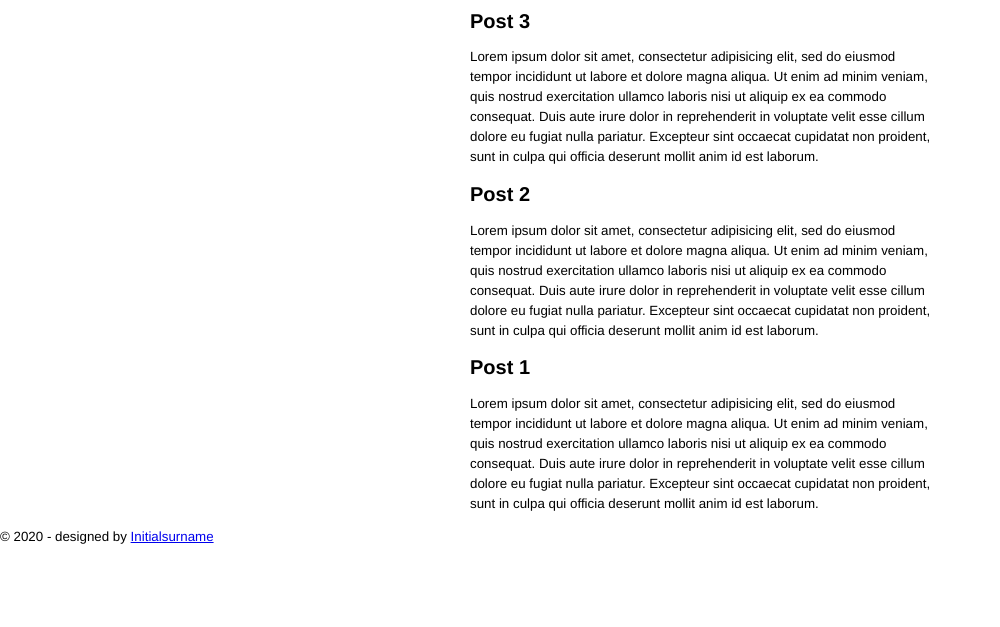
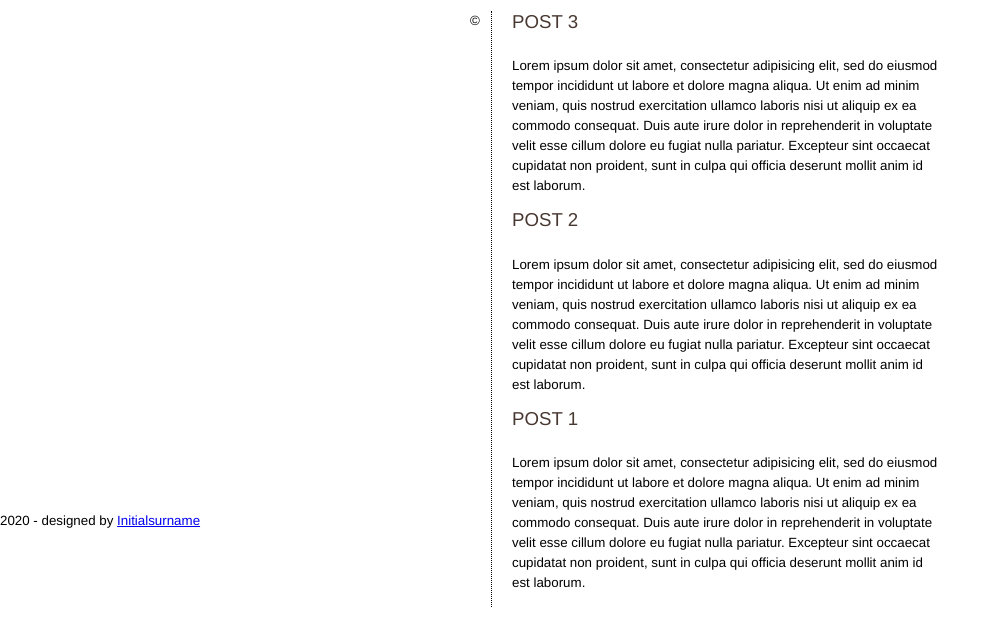
Before and after one commit to sirazazel/Git-Usage, a plain HTML site: page index.html in a window 1280 px wide. Shown: the part 45-672 px from the top of the page, without its empty margins (0-1000 px from the left). Drawn offline with Linux system fonts and the light colour scheme.

Commit message:
Updated style.css

```diff
--- a/style.css
+++ b/style.css
@@ -20,3 +20,18 @@ url(logo.png)
 center top norepeat;
 margin: 0 0 20px 0;
 }
+section {
+float: right;
+width: 428px;
+padding-left: 20px;
+margin: 0 0 20px 0px;
+border-left: 1px dotted #000;
+}
+section h2 {
+font: 14pt Helvetica,"Helvetica neue", Arial, sans-serif;
+font-weight: lighter;
+text-transform: uppercase;
+color: #493831;
+padding-bottom: 10px;
+margin: 0;
+}
```
